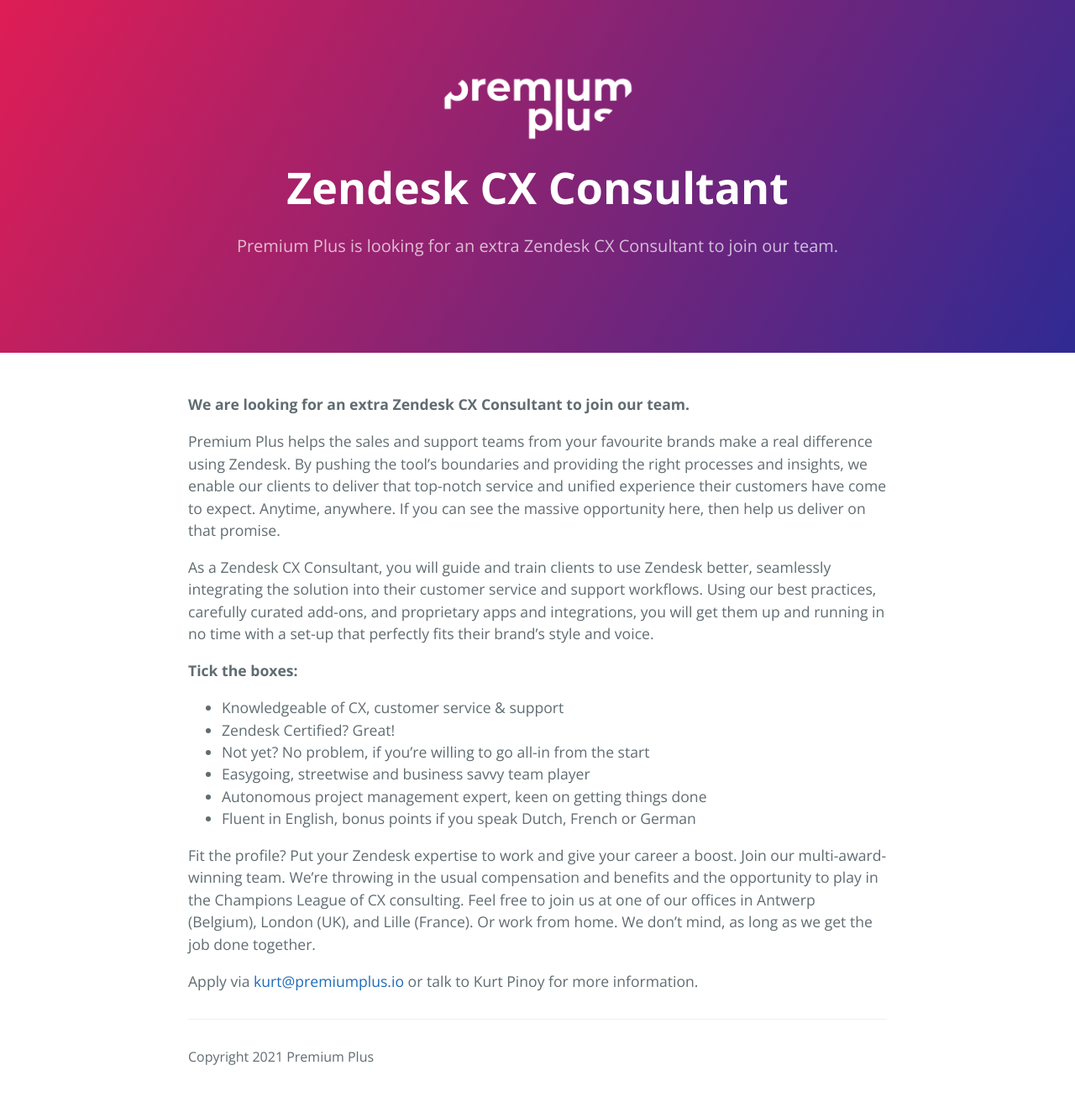
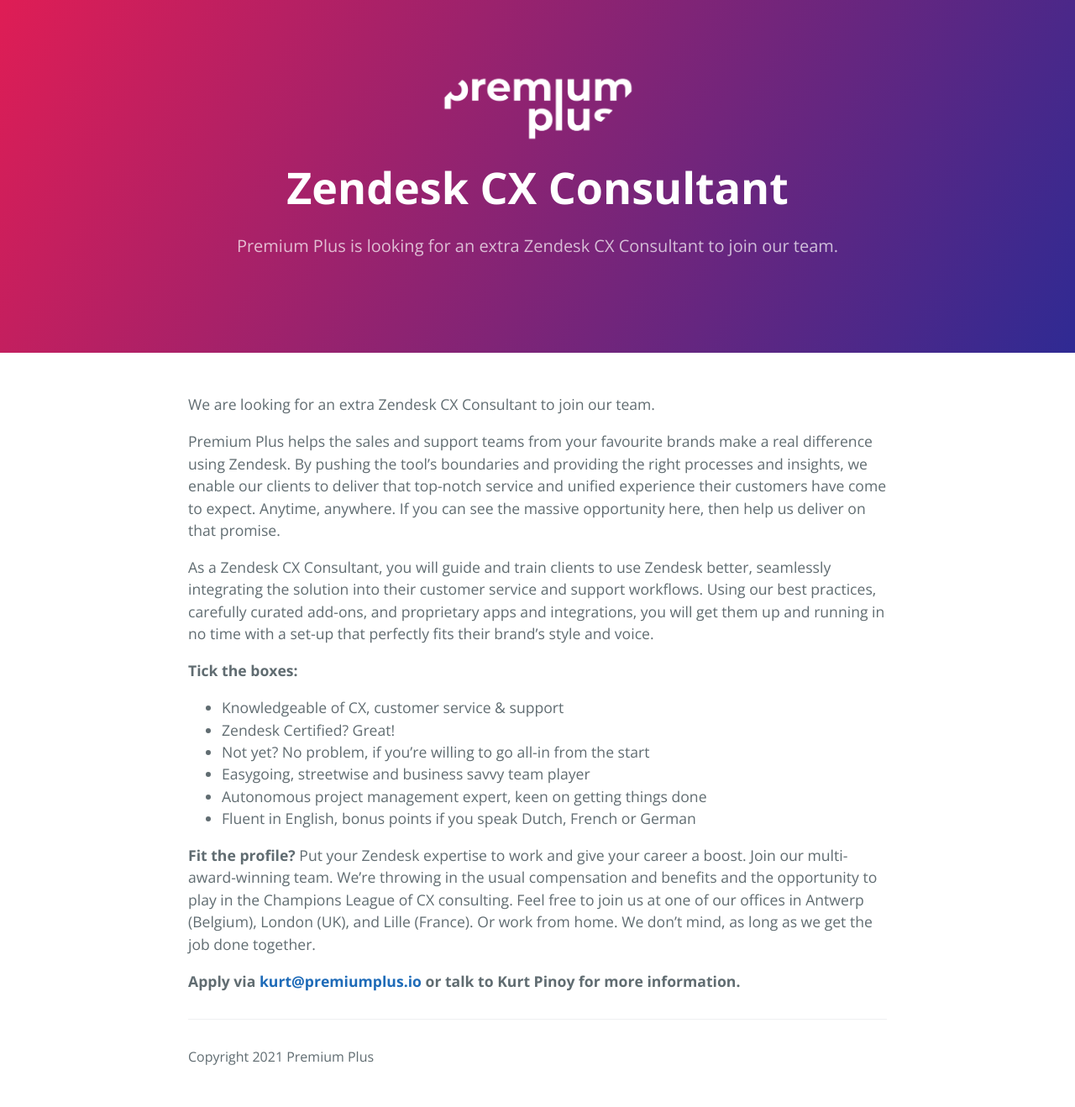
Before and after one commit to premium-plus-io/jobs, a Jekyll site: the page built from _posts/2021-04-13-cx-consultant.md, in a window 1280 px wide. Shown: the whole page at 84% size. Built offline with Jekyll 4.4.1, drawn with Linux system fonts in a browser that asks for light colours.

```diff
--- a/_posts/2021-04-13-cx-consultant.md
+++ b/_posts/2021-04-13-cx-consultant.md
@@ -5,7 +5,7 @@ permalink: /cx-consultant
 tagline: Premium Plus is looking for an extra Zendesk CX Consultant to join our team.
 ---
 
-**We are looking for an extra Zendesk CX Consultant to join our team.**
+We are looking for an extra Zendesk CX Consultant to join our team.
 
 Premium Plus helps the sales and support teams from your favourite brands make a real difference using Zendesk. By pushing the tool's boundaries and providing the right processes and insights, we enable our clients to deliver that top-notch service and unified experience their customers have come to expect. Anytime, anywhere. If you can see the massive opportunity here, then help us deliver on that promise.
 
@@ -20,6 +20,7 @@ As a Zendesk CX Consultant, you will guide and train clients to use Zendesk bett
 - Autonomous project management expert, keen on getting things done
 - Fluent in English, bonus points if you speak Dutch, French or German
 
-Fit the profile? Put your Zendesk expertise to work and give your career a boost. Join our multi-award-winning team. We're throwing in the usual compensation and benefits and the opportunity to play in the Champions League of CX consulting. Feel free to join us at one of our offices in Antwerp (Belgium), London (UK), and Lille (France). Or work from home. We don’t mind, as long as we get the job done together.
+**Fit the profile?**
+Put your Zendesk expertise to work and give your career a boost. Join our multi-award-winning team. We're throwing in the usual compensation and benefits and the opportunity to play in the Champions League of CX consulting. Feel free to join us at one of our offices in Antwerp (Belgium), London (UK), and Lille (France). Or work from home. We don’t mind, as long as we get the job done together.
 
-Apply via [kurt@premiumplus.io](mailto:kurt@premiumplus.io) or talk to Kurt Pinoy for more information.
+**Apply via [kurt@premiumplus.io](mailto:kurt@premiumplus.io) or talk to Kurt Pinoy for more information.**
```
